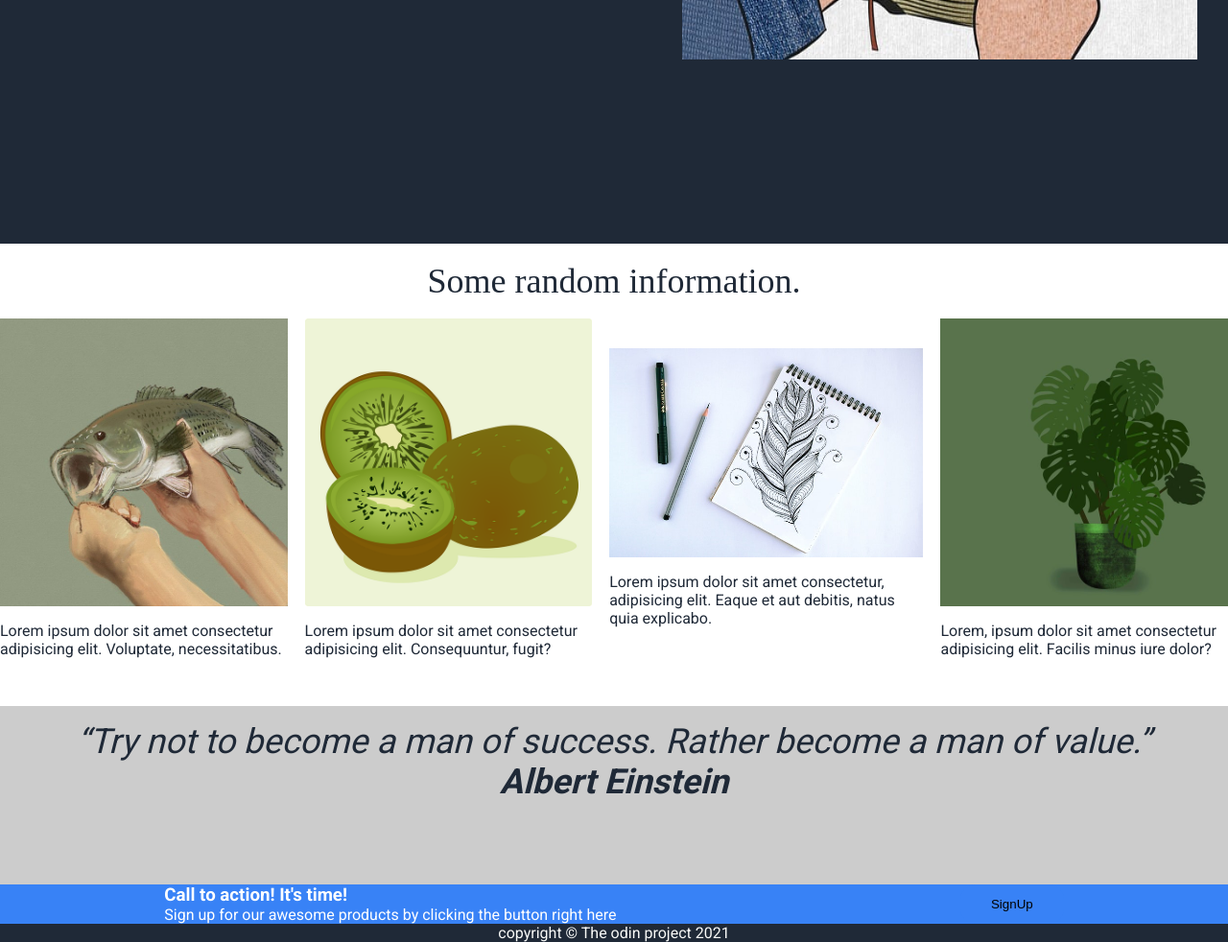
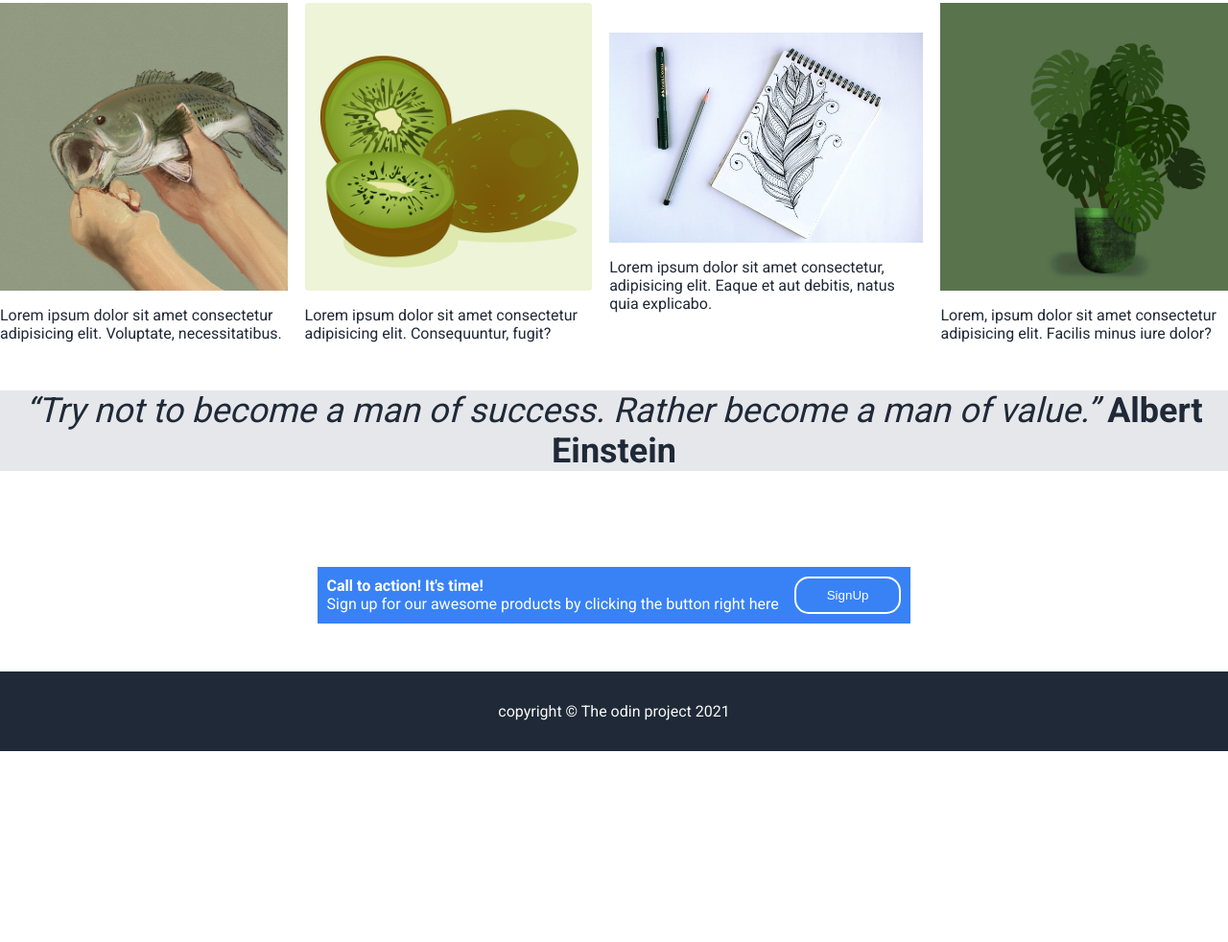
Before and after one commit to Dhamylare/Landing-page, a plain HTML site: page index.html in a window 1280 px wide. Shown: the part 546-1528 px from the top of the page at 96% size. After the commit the page ends 1329 px from the top, so only its background shows below. Drawn offline with Linux system fonts and the light colour scheme.

Commit message:
index.html

```diff
--- a/css/style.css
+++ b/css/style.css
@@ -9,13 +9,12 @@
 
 body {
     font-family: Roboto, sans-serif;
-    background: #ccc;
-    color: #fff;
+    display: flex;
+    flex-direction: column;
 }
 
 .header {
     background: #1f2937;
-    height: 100vh;
 }
 a {
     text-decoration: none;
@@ -28,14 +27,17 @@ ul {
     display: flex;
     gap: 16px;
 }
-
+img {
+    width: 100%;
+}
 .navbar {
     display: flex;
     justify-content: space-between;
     align-items: center;
     padding: 10px 32px;
+    margin: 32px 0;
+}
 
-}
 .logo a {
     font-size: 24px;
     color: #f9faf8;
@@ -61,20 +63,18 @@ ul {
 }
 
 .header-container img {
-    height: 70vh;
+    height: 100%;
     flex-shrink: 0;
-    align-self: center;
 }
 
 .btn {
     background: #3882f6;
+    color: #fff;
     padding: 10px 32px;
     border-radius: 15px;
     border: none;
 }
-img {
-    width: 100%;
-}
+
 .information {
     display: flex;
     flex-direction: column;
@@ -102,33 +102,33 @@ img {
     margin-bottom: 50px;
 }
 
-.insiration {
+.inspiration {
     background: #e5e7eb;
-    height: max-content;
-
-}
-.inspiration p {
     font-size: 36px;
-    font-style: italic;
     font-weight: light;
     text-align: center;
-    padding: 16px 32px;
+    margin-bottom: 50px;
     color: #1F2937;
-    margin-bottom: 70px;
 }
 
 .action {
     background: #3882f6;
+    color: #fff;
     display: flex;
     justify-content: space-around;
     gap: 16px;
+    padding: 10px;
+    margin: 50px auto;
 }
-.action .btn {
-    background: #3882f6;
-    border-radius: 15px;
+.action button {
+    color: #fff;
+    padding: 10px 32px;
+    border: 2px solid #fff;
 }
+
 footer {
     background: #1f2937;
     text-align: center;
     color: #f9faf8;
+    padding: 32px 0;
 }
--- a/index.html
+++ b/index.html
@@ -57,7 +57,7 @@
     </section>
     <section class="action">
         <div class="action-info">
-            <h3>Call to action! It's time!</h3>
+            <p><strong>Call to action! It's time!</strong></p>
             <p>Sign up for our awesome products by clicking the button right here</p>
         </div>
         <button class="btn">SignUp</button>
```
